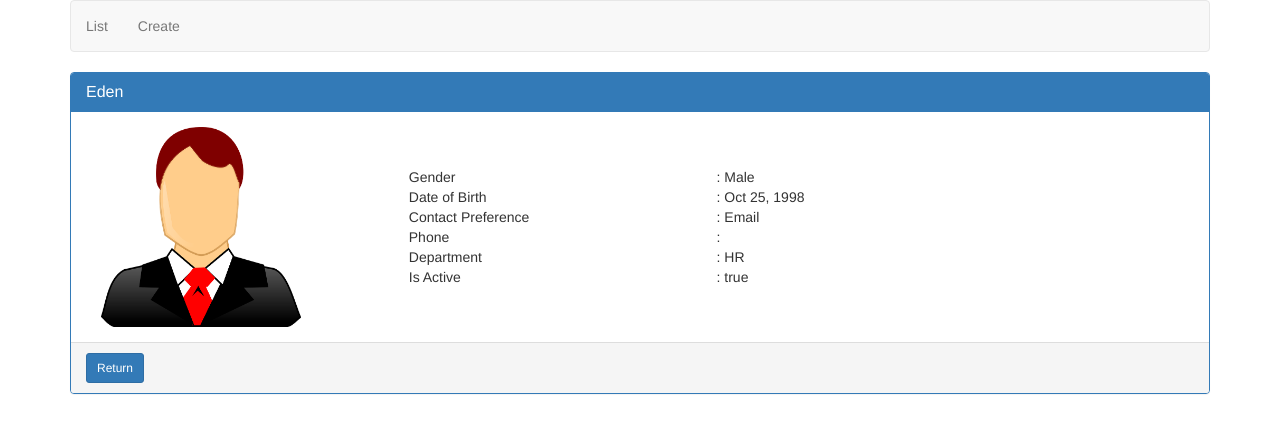
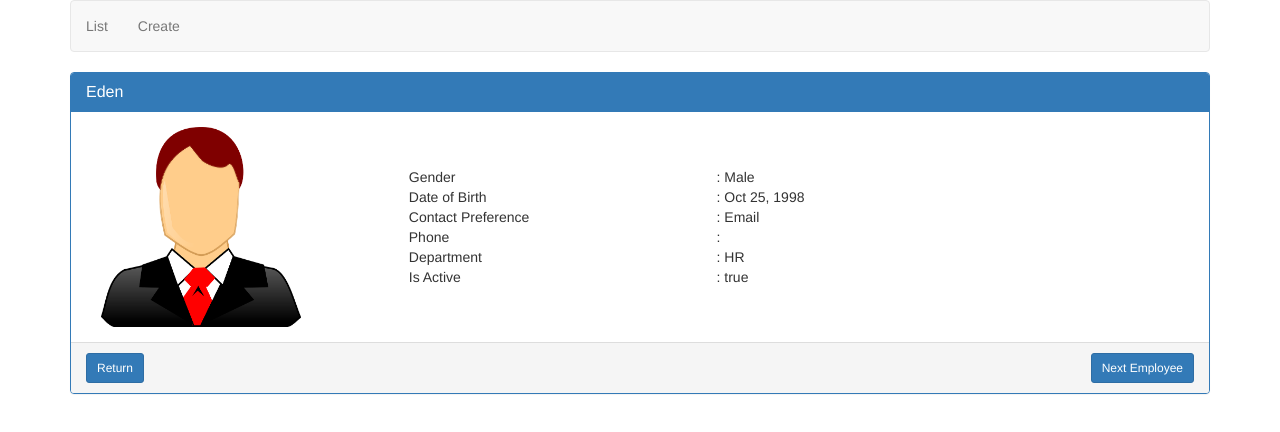
Before and after one commit to bishalkumargautam/Angular-5, an Angular app: page /employees/1 in a window 1280 px wide. Shown: the top 432 px of the page. Built offline with nearby package versions, Linux system fonts and the light colour scheme.

Commit message:
Subscribe to Route Pramater Changes

```diff
--- a/src/app/employees/employee-details.component.html
+++ b/src/app/employees/employee-details.component.html
@@ -1,4 +1,4 @@
-<div class="panel panel-primary" >
+<div class="panel panel-primary">
   <div class="panel-heading">
     <h3 class="panel-title">{{employee.name}}</h3>
   </div>
@@ -79,6 +79,10 @@
     </div>
   </div>
   <div class="panel-footer">
-    <input type="button" class="btn btn-sm btn-primary" value="Return" routerLink="/list">
+    <div>
+      <input type="button" class="btn btn-sm btn-primary" value="Return" routerLink="/list">
+      <input type="button" class="btn btn-sm btn-primary pull-right" value="Next Employee" (click)="nextEmployee()">
+
+    </div>
   </div>
 </div>
--- a/src/app/employees/employee-details.component.ts
+++ b/src/app/employees/employee-details.component.ts
@@ -1,6 +1,6 @@
 import { Employee } from './../models/employee.model';
 import { Component, OnInit } from '@angular/core';
-import { ActivatedRoute } from '@angular/router';
+import { ActivatedRoute, Router } from '@angular/router';
 import { EmployeeService } from './employee.service';
 
 
@@ -12,11 +12,27 @@ import { EmployeeService } from './employee.service';
 })
 export class EmployeeDetailsComponent implements OnInit {
 
+  id: number;
   employee: Employee;
-  constructor(private _route: ActivatedRoute, private _employee: EmployeeService) { }
+  constructor(private _route: ActivatedRoute,
+    private _employee: EmployeeService,
+    private _router: Router) { }
 
   ngOnInit() {
-    const id = +this._route.snapshot.paramMap.get('id');
-    this.employee = this._employee.getEmployeeById(id);
+    //subscribing to route parameter changes.
+    this.id = +this._route.paramMap.subscribe(params => {
+      this.id = +params.get('id');
+      this.employee = this._employee.getEmployeeById(this.id);
+    })
+  }
+
+  nextEmployee() {
+    if(this.id<3){
+    this.id = this.id + 1;
+    }
+    else{
+      this.id=1;
+    }
+    this._router.navigate(['/employees', this.id]);
   }
 }
```
